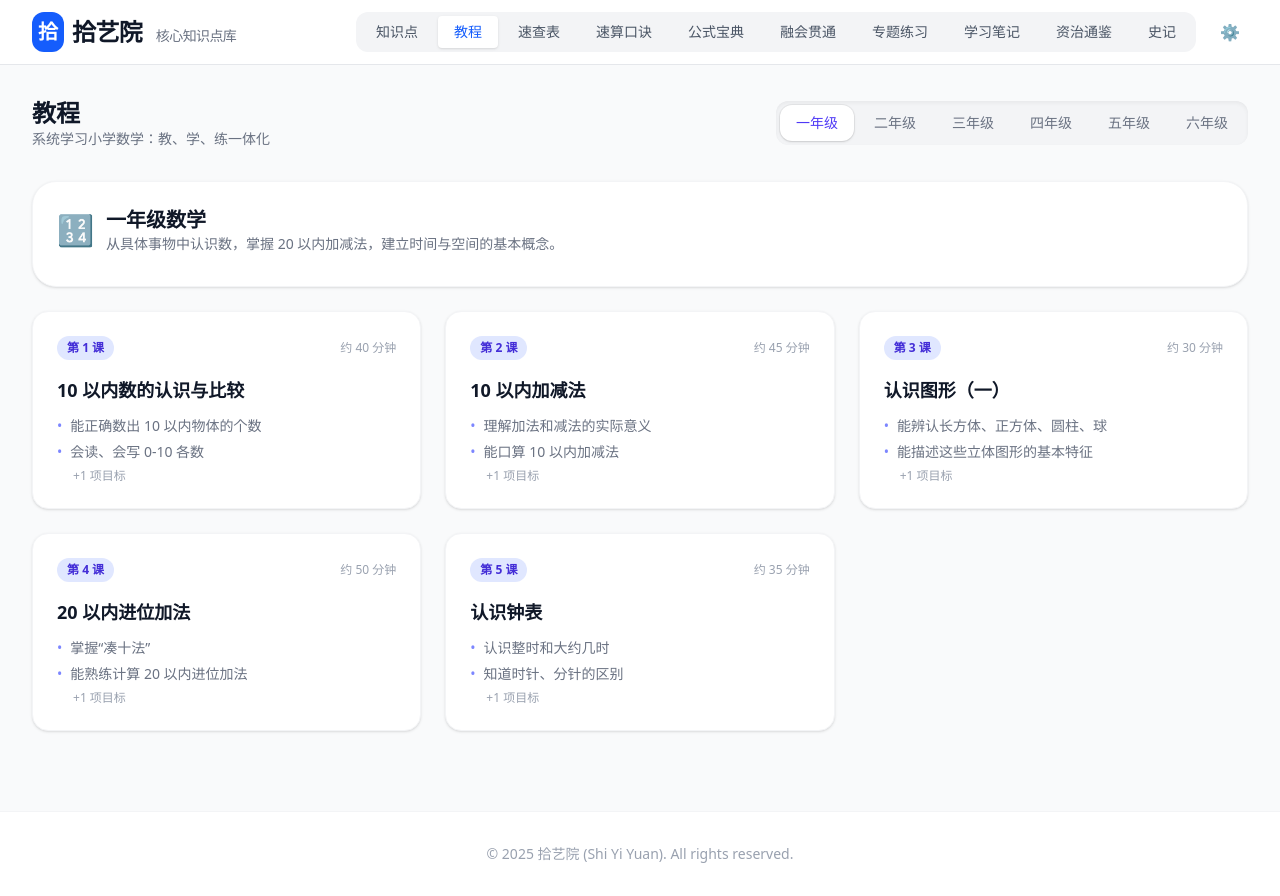
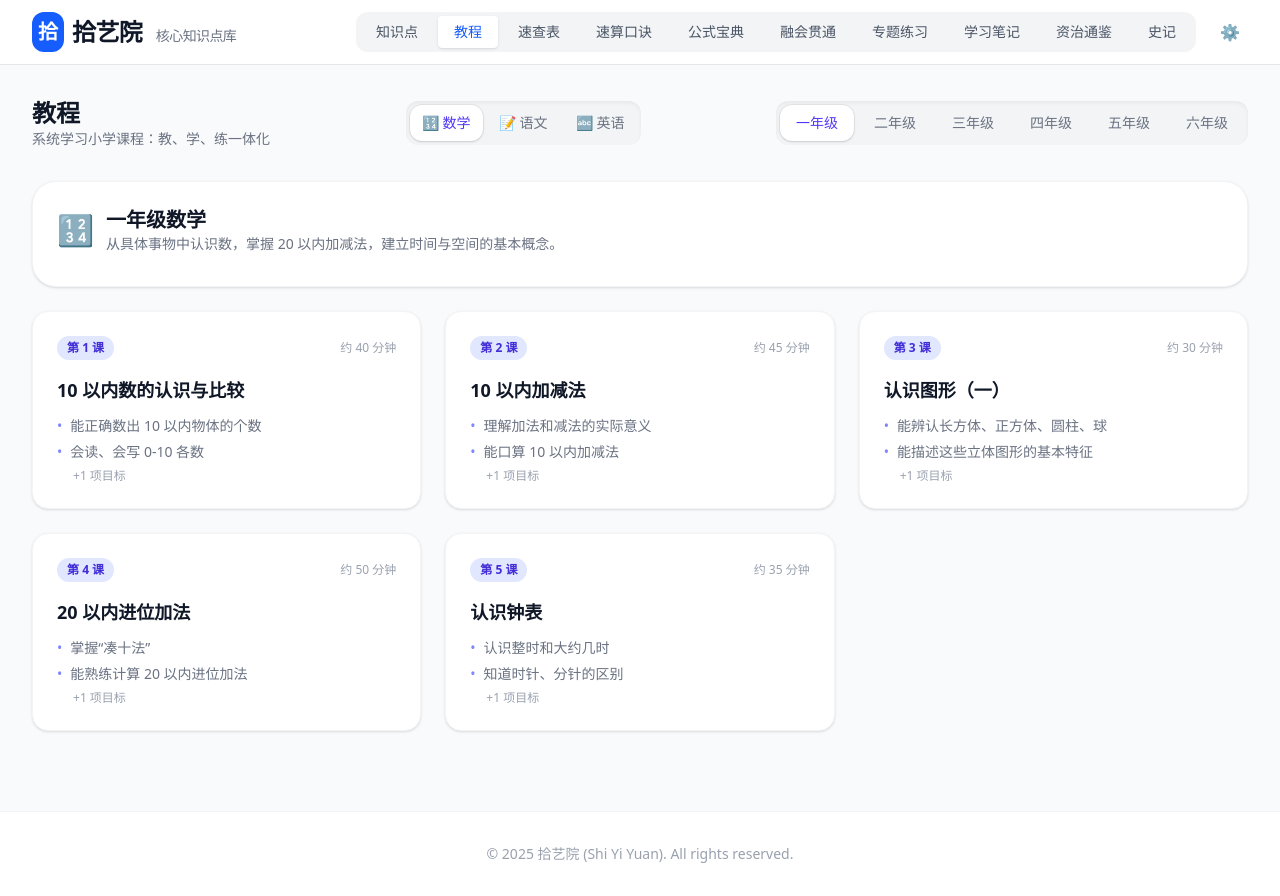
Before and after one commit to dllen/school-formula, a React (Vite) app: page / in a window 1280 px wide. Both pictures are taken after a click on the button "教程". Built offline with nearby package versions, Linux system fonts and the light colour scheme.

Commit message:
feat: add subject switcher to tutorial view
Add Math/Chinese/English subject tabs to the tutorial page.
Users can now switch between subjects and browse grades 1-6
for each subject (math, chinese, english).

```diff
--- a/src/components/TutorialView.tsx
+++ b/src/components/TutorialView.tsx
@@ -1,4 +1,12 @@
 import React, { useState } from 'react';
+
+type Subject = 'math' | 'chinese' | 'english';
+
+const SUBJECTS: { id: Subject; name: string; icon: string }[] = [
+  { id: 'math', name: '数学', icon: '🔢' },
+  { id: 'chinese', name: '语文', icon: '📝' },
+  { id: 'english', name: '英语', icon: '🔤' },
+];
 import { ALL_TUTORIALS, type Tutorial, type TutorialUnit } from '../data/tutorials';
 import { TutorialUnitDetail } from './tutorials/TutorialUnitDetail';
 
@@ -12,11 +20,19 @@ const GRADES: { id: string; name: string }[] = [
 ];
 
 export const TutorialView: React.FC = () => {
+  const [selectedSubject, setSelectedSubject] = useState<Subject>('math');
   const [selectedGrade, setSelectedGrade] = useState<string>('1');
   const [selectedUnit, setSelectedUnit] = useState<TutorialUnit | null>(null);
   const [selectedTutorial, setSelectedTutorial] = useState<Tutorial | null>(null);
 
-  const tutorial = ALL_TUTORIALS.find(t => t.grade === selectedGrade) || null;
+  const tutorial = ALL_TUTORIALS.find(t => t.grade === selectedGrade && t.subject === (selectedSubject === 'math' ? '数学' : selectedSubject === 'chinese' ? '语文' : '英语')) || null;
+
+  const handleSubjectChange = (subject: Subject) => {
+    setSelectedSubject(subject);
+    setSelectedGrade('1');
+    setSelectedUnit(null);
+    setSelectedTutorial(null);
+  };
 
   const handleGradeChange = (grade: string) => {
     setSelectedGrade(grade);
@@ -49,7 +65,25 @@ export const TutorialView: React.FC = () => {
       <div className="flex flex-col sm:flex-row items-center justify-between gap-4">
         <div>
           <h2 className="text-2xl font-bold text-gray-900">教程</h2>
-          <p className="text-sm text-gray-500">系统学习小学数学：教、学、练一体化</p>
+          <p className="text-sm text-gray-500">系统学习小学课程：教、学、练一体化</p>
+        </div>
+        <div className="flex flex-col sm:flex-row gap-2 w-full sm:w-auto">
+          <div className="flex space-x-1 bg-gray-100 p-1 rounded-xl shadow-inner">
+            {SUBJECTS.map((subject) => (
+              <button
+                key={subject.id}
+                onClick={() => handleSubjectChange(subject.id)}
+                className={`flex-1 sm:flex-none px-3 py-2 text-sm font-medium rounded-lg transition-all duration-200 flex items-center gap-1 ${
+                  selectedSubject === subject.id
+                    ? 'bg-white text-indigo-600 shadow-sm ring-1 ring-black/5'
+                    : 'text-gray-500 hover:text-gray-700 hover:bg-gray-200/50'
+                }`}
+              >
+                <span>{subject.icon}</span>
+                <span>{subject.name}</span>
+              </button>
+            ))}
+          </div>
         </div>
         <div className="flex space-x-1 bg-gray-100 p-1 rounded-xl shadow-inner sm:w-fit w-full">
           {GRADES.map((grade) => (
--- a/src/data/tutorials/index.ts
+++ b/src/data/tutorials/index.ts
@@ -1,14 +1,17 @@
 export * from './types';
 export { PRIMARY_MATH_TUTORIALS } from './primary-math';
 export { PRIMARY_CHINESE_TUTORIALS } from './primary-chinese';
+export { PRIMARY_ENGLISH_TUTORIALS } from './primary-english';
 
 import { PRIMARY_MATH_TUTORIALS } from './primary-math';
 import { PRIMARY_CHINESE_TUTORIALS } from './primary-chinese';
+import { PRIMARY_ENGLISH_TUTORIALS } from './primary-english';
 import type { Tutorial, TutorialUnit } from './types';
 
 export const ALL_TUTORIALS: Tutorial[] = [
   ...PRIMARY_MATH_TUTORIALS,
-  ...PRIMARY_CHINESE_TUTORIALS
+  ...PRIMARY_CHINESE_TUTORIALS,
+  ...PRIMARY_ENGLISH_TUTORIALS
 ];
 
 export const ALL_UNITS: TutorialUnit[] = ALL_TUTORIALS.flatMap(t => t.units);
```
